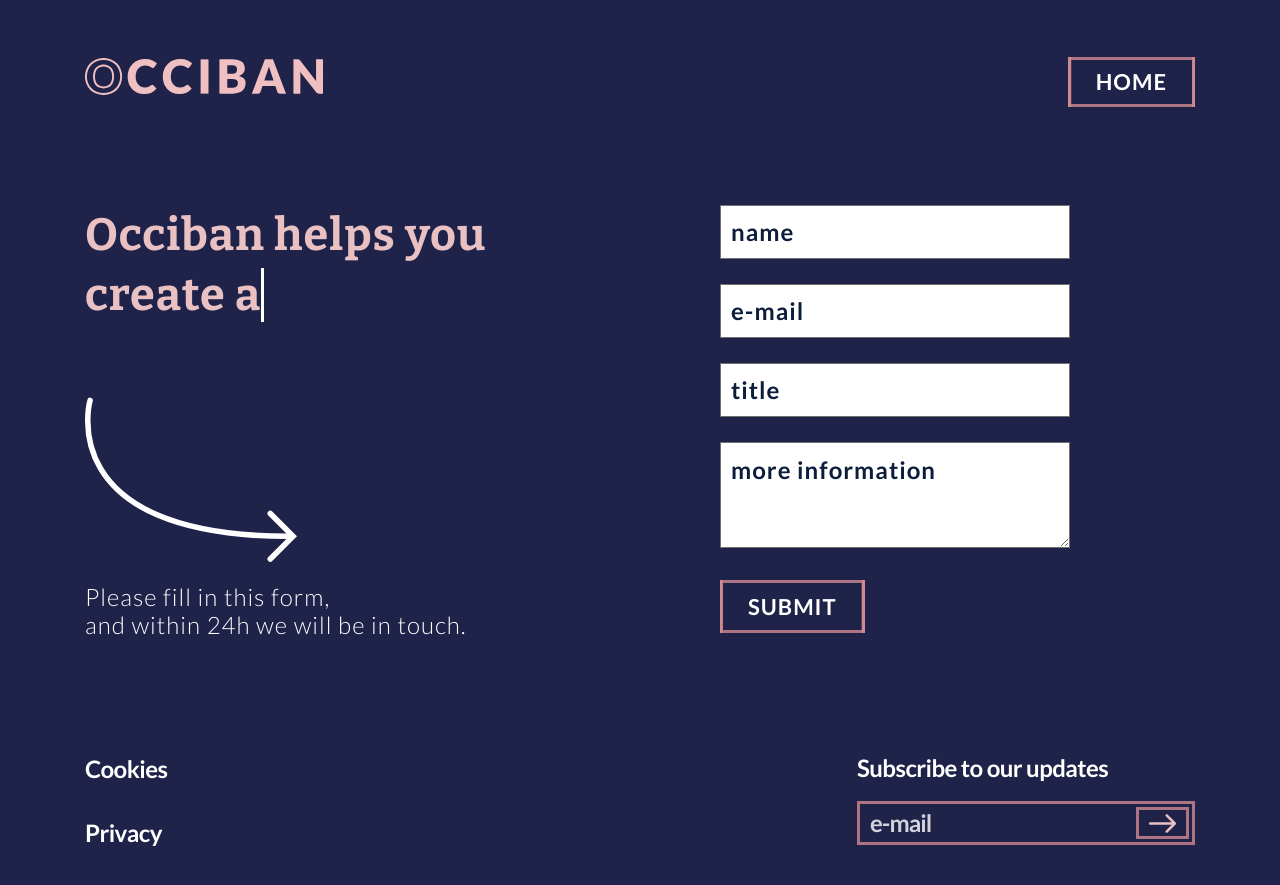
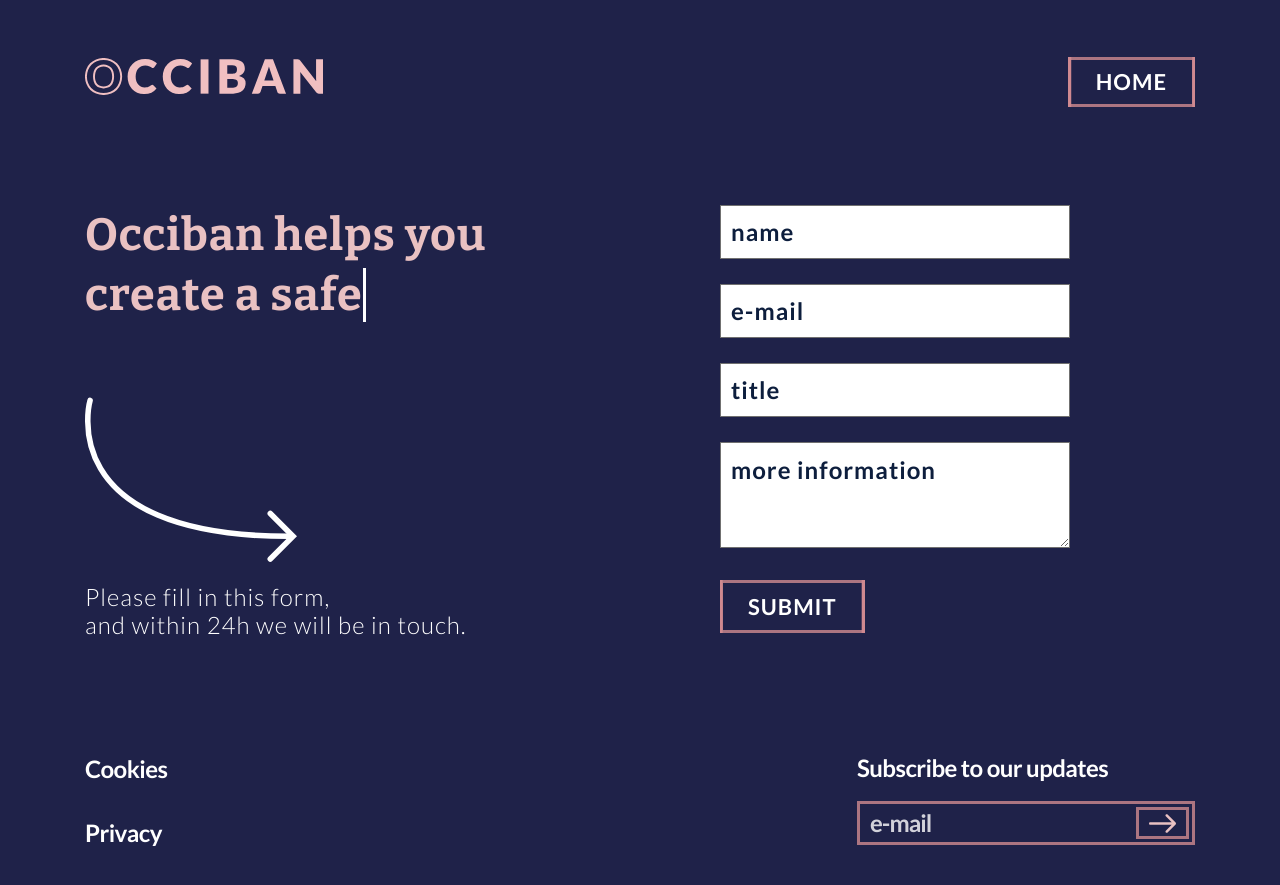
Before and after one commit to occiban/occiban.github.io, a Jekyll site: the page built from contact.html, in a window 1280 px wide. Shown: the top 885 px of the page. Built offline with Jekyll 4.4.1, drawn with Linux system fonts in a browser that asks for light colours.

Commit message:
Update contact.html

```diff
--- a/contact.html
+++ b/contact.html
@@ -10,9 +10,9 @@
             <div class="row" style="padding-bottom: 5%;">
               <div class="col-lg-6">
                 <h2 class="display color-pink h2 container-cta-about-2">
-                  Occiban helps you<br class="desktop-only"> create
+                  Occiban helps you<br class="desktop-only"> create a
                   <span style="font-size: 100%;" data-line-height="xs">
-                    <span class="typewrite" data-period="1000" data-type='[ "a clean office.", "a safe environment.", "virus-proof space.", "a long lasting barrier.", "a durable nano layer." ]'>
+                    <span class="typewrite" data-period="1000" data-type='[ "clean office.", "safe environment.", "virus-proof space.", "long lasting barrier.", "durable nano layer." ]'>
                       <span class="wrap"></span>
                     </span>
                   </span>
```
